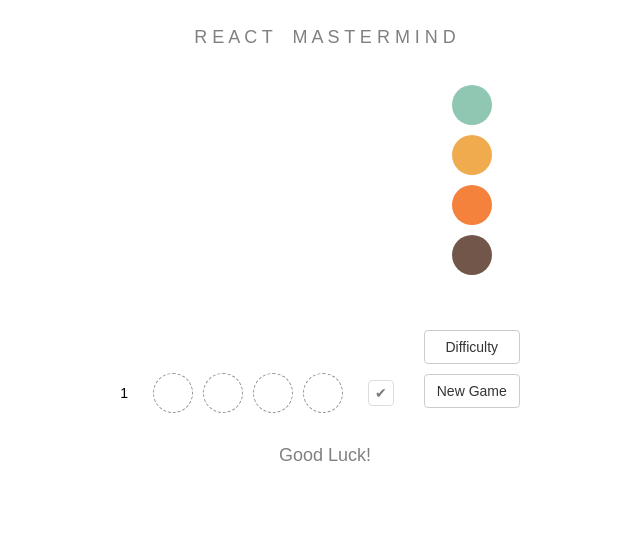
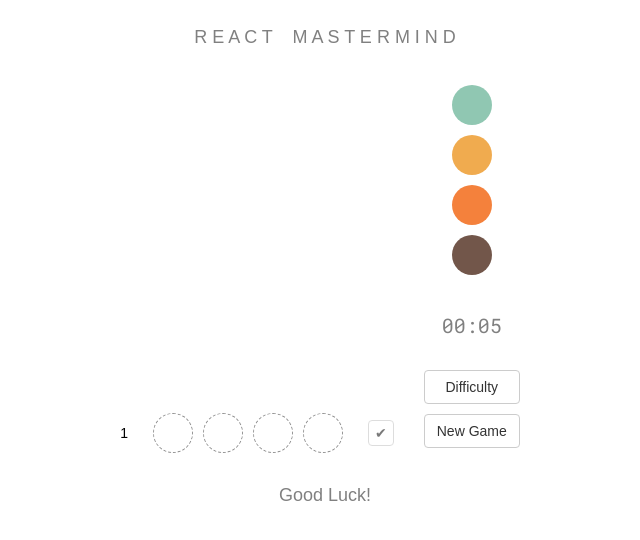
Before and after one commit to needimf/react-mastermind, a React (Create React App) app: page / in a window 1280 px wide. Shown: the top 540 px of the page, without its empty margins (315-955 px from the left). Built offline with nearby package versions, Linux system fonts and the light colour scheme.

Commit message:
Added GameTimer component and implemented timing functionality.

```diff
--- a/public/index.html
+++ b/public/index.html
@@ -11,6 +11,7 @@
     <link rel="manifest" href="%PUBLIC_URL%/manifest.json">
     <link rel="shortcut icon" href="%PUBLIC_URL%/favicon.ico">
     <link rel="stylesheet" href="https://maxcdn.bootstrapcdn.com/bootstrap/3.3.7/css/bootstrap.min.css" integrity="sha384-BVYiiSIFeK1dGmJRAkycuHAHRg32OmUcww7on3RYdg4Va+PmSTsz/K68vbdEjh4u" crossorigin="anonymous">
+    <link href="https://fonts.googleapis.com/css?family=Roboto+Mono" rel="stylesheet">
     <!--
       Notice the use of %PUBLIC_URL% in the tags above.
       It will be replaced with the URL of the `public` folder during the build.
--- a/src/components/ColorPicker/ColorPicker.css
+++ b/src/components/ColorPicker/ColorPicker.css
@@ -2,7 +2,6 @@
   display: flex;
   flex-flow: column nowrap;
   align-items: center;
-  margin-bottom: 50px;
 }
 
 .ColorPicker-cell:hover {
--- /dev/null
+++ b/src/components/GameTimer/GameTimer.css
@@ -0,0 +1,10 @@
+.GameTimer {
+  display: flex;
+  justify-content: center;
+  align-items: center;
+  font-family: 'Roboto Mono', monospace;
+  font-size: 20px;
+  color: grey;
+  height: 50px;
+  margin: 20px 0;
+}
--- /dev/null
+++ b/src/components/GameTimer/GameTimer.jsx
@@ -0,0 +1,35 @@
+import React, {Component} from 'react';
+import './GameTimer.css';
+
+class GameTimer extends Component {
+  formatElapsedTime(seconds) {
+    function pad(val, places) {
+      let s = val.toString();
+      return '0'.repeat(places - s.length) + s;
+    }
+    return `${pad(Math.floor(seconds / 60), 2)}:${pad(seconds % 60, 2)}`;
+  }
+
+  /*---------- Lifecycle Methods ----------*/
+
+  componentDidMount() {
+    this.timerId = setInterval(
+      this.props.handleTick,
+      1000
+    );
+  }
+
+  componentWillUnmount() {
+    clearInterval(this.timerId);
+  }
+
+  render() {
+    return (
+      <div>
+        <div className="GameTimer">{this.formatElapsedTime(this.props.elapsedTime)}</div>
+      </div>
+    )
+  }
+}
+
+export default GameTimer;
--- a/src/pages/App/App.js
+++ b/src/pages/App/App.js
@@ -17,7 +17,8 @@ class App extends Component {
       code: this.genCode(4),
       selColorIdx: null,
       guesses: [this.getNewGuess()],
-      winner: null
+      winner: null,
+      elapsedTime: 0
     };
   }
 
@@ -32,7 +33,6 @@ class App extends Component {
   }
 
   genCode(size) {
-    console.log(size)
     return new Array(4).fill().map(dummy => Math.floor(Math.random() * size));
   }
 
@@ -90,12 +90,19 @@ class App extends Component {
       code: this.genCode(prevState.difficulty),
       selColorIdx: null,
       guesses:[this.getNewGuess()],
-      winner: null
+      winner: null,
+      elapsedTime: 0
     }))
   }
 
   handleDifficultyChange = (difficulty) => {
     this.setState({difficulty})
+  }
+
+  handleTick = () => {
+    this.setState((prevState) => ({
+      elapsedTime: ++prevState.elapsedTime
+    }));
   }
 
   // Lifecycle Methods
@@ -117,6 +124,8 @@ class App extends Component {
               difficulty={this.state.difficulty}
               handleNewGame={this.handleNewGame}
               handleDifficultyChange={this.handleDifficultyChange}
+              elapsedTime={this.state.elapsedTime}
+              handleTick={this.handleTick}
             />}
           />
           <Route exact path="/settings" render={(props) =>
--- a/src/pages/GamePage/GamePage.jsx
+++ b/src/pages/GamePage/GamePage.jsx
@@ -3,6 +3,7 @@ import {Link} from 'react-router-dom';
 import GameBoard from './../../components/GameBoard/GameBoard';
 import ColorPicker from './../../components/ColorPicker/ColorPicker';
 import NewGameButton from './../../components/NewGameButton/NewGameButton';
+import GameTimer from './../../components/GameTimer/GameTimer';
 
 const GamePage = (props) => {
 
@@ -26,6 +27,10 @@ const GamePage = (props) => {
             handleColorSelection={props.handleColorSelection}
             difficulty={props.difficulty}
           />
+          <GameTimer
+            elapsedTime={props.elapsedTime}
+            handleTick={props.handleTick}
+          />
           <Link className="btn btn-default" style={{margin: '0 10px'}} to="/settings">Difficulty</Link>
           <NewGameButton
             handleNewGame={props.handleNewGame}
```
